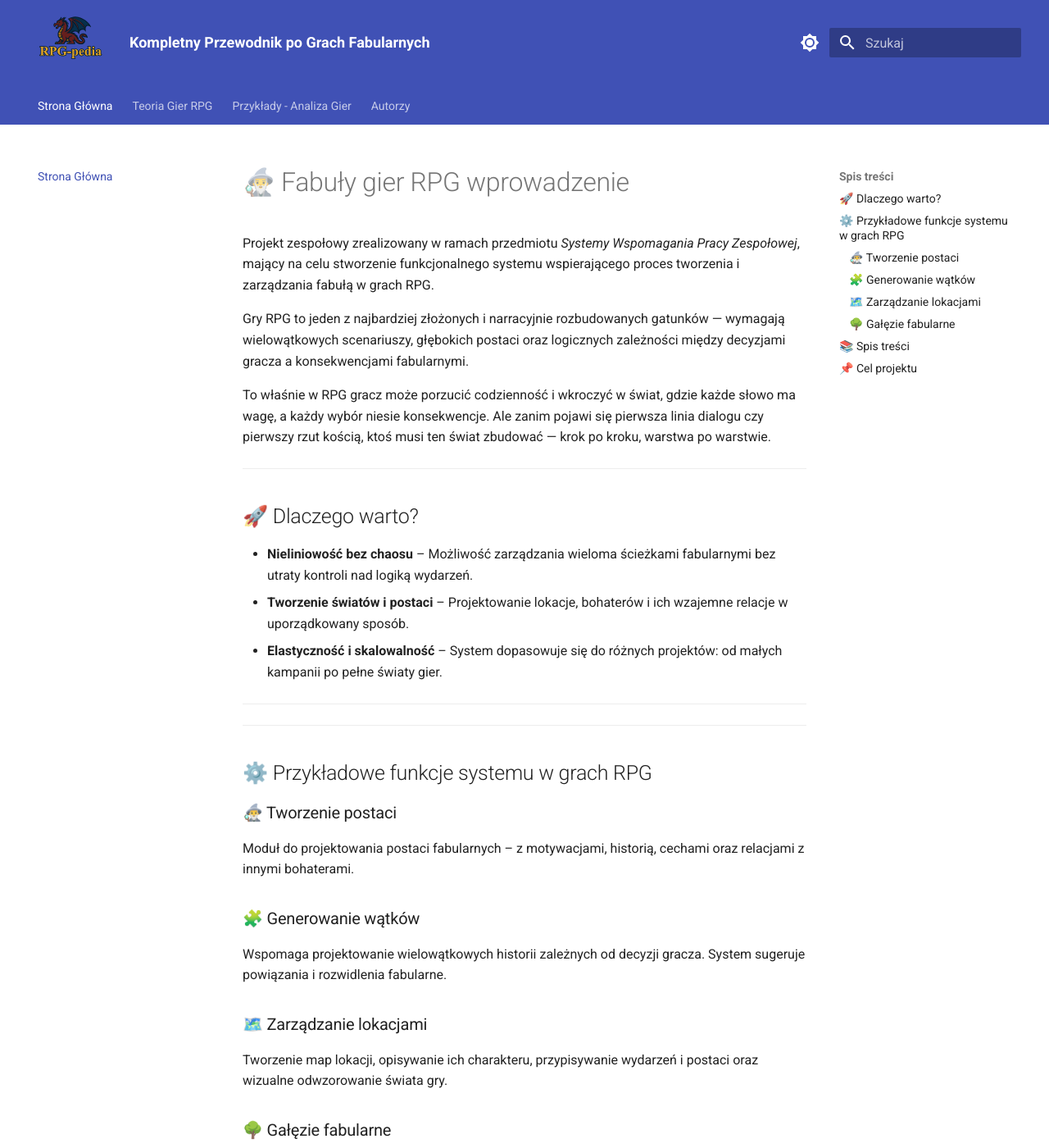
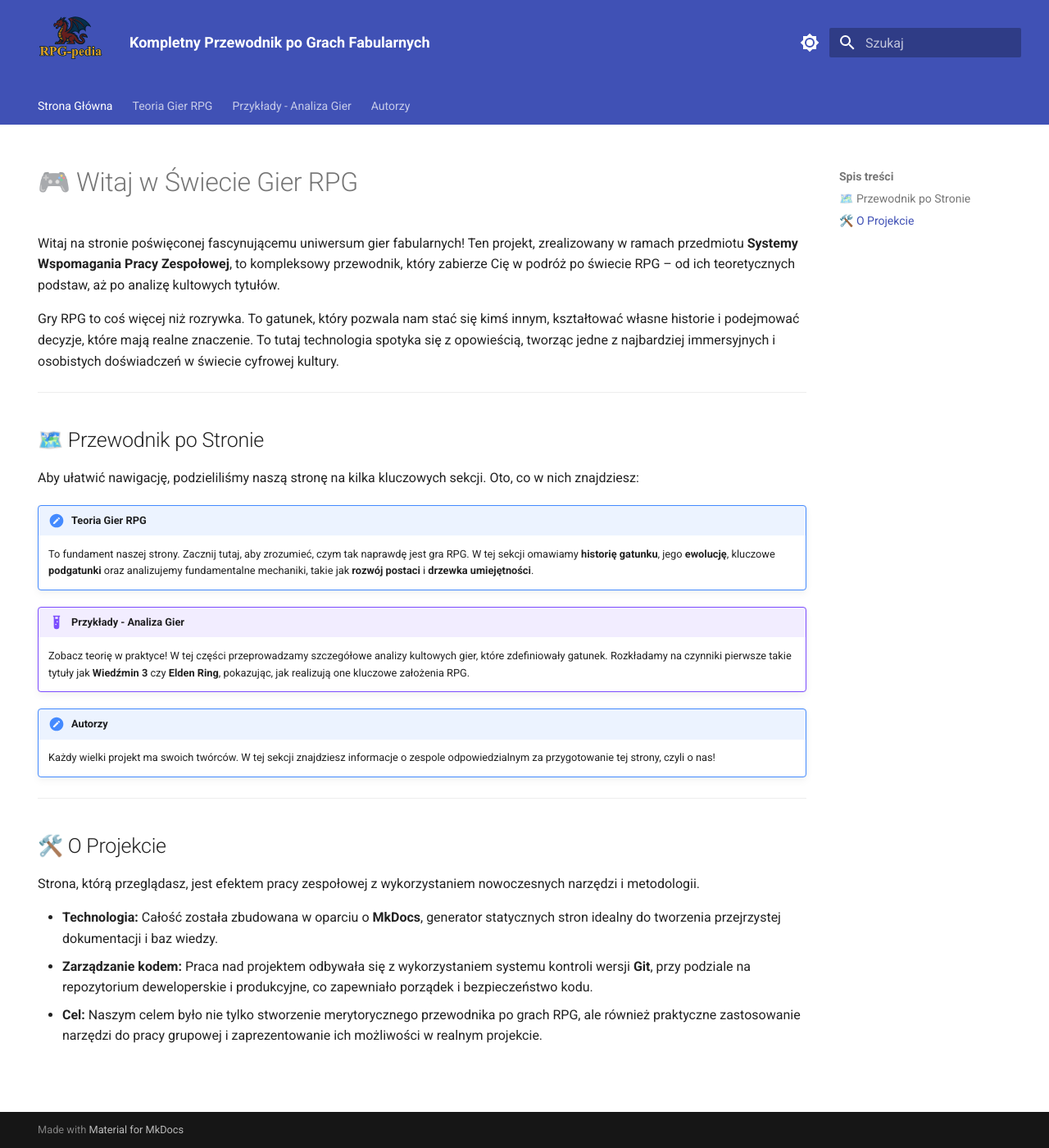
Before and after one commit to VsWisniaVs/ProjektWspomaganiePracyFabulyWGrachRPG, an MkDocs documentation site: the page built from docs/index.md, in a window 1280 px wide and 1400 px high. Shown: the whole window at 82% size. Built offline with MkDocs 1.6.1 and Material for MkDocs 9.7.7, drawn with Linux system fonts in a browser that asks for light colours; some of the changed text lies outside the part shown.

Commit message:
Zmiana w index.md

```diff
--- a/docs/index.md
+++ b/docs/index.md
@@ -1,46 +1,34 @@
-# 🧙‍♂️ Fabuły gier RPG wprowadzenie
+---
+hide:
+  - navigation
+---
+# 🎮 Witaj w Świecie Gier RPG
 
-Projekt zespołowy zrealizowany w ramach przedmiotu *Systemy Wspomagania Pracy Zespołowej*, mający na celu stworzenie funkcjonalnego systemu wspierającego proces tworzenia i zarządzania fabułą w grach RPG.
+Witaj na stronie poświęconej fascynującemu uniwersum gier fabularnych! Ten projekt, zrealizowany w ramach przedmiotu **Systemy Wspomagania Pracy Zespołowej**, to kompleksowy przewodnik, który zabierze Cię w podróż po świecie RPG – od ich teoretycznych podstaw, aż po analizę kultowych tytułów.
 
-Gry RPG to jeden z najbardziej złożonych i narracyjnie rozbudowanych gatunków — wymagają wielowątkowych scenariuszy, głębokich postaci oraz logicznych zależności między decyzjami gracza a konsekwencjami fabularnymi.
-
-To właśnie w RPG gracz może porzucić codzienność i wkroczyć w świat, gdzie każde słowo ma wagę, a każdy wybór niesie konsekwencje. Ale zanim pojawi się pierwsza linia dialogu czy pierwszy rzut kością, ktoś musi ten świat zbudować — krok po kroku, warstwa po warstwie.
+Gry RPG to coś więcej niż rozrywka. To gatunek, który pozwala nam stać się kimś innym, kształtować własne historie i podejmować decyzje, które mają realne znaczenie. To tutaj technologia spotyka się z opowieścią, tworząc jedne z najbardziej immersyjnych i osobistych doświadczeń w świecie cyfrowej kultury.
 
 ---
 
-## 🚀 Dlaczego warto?
+## 🗺️ Przewodnik po Stronie
 
-- **Nieliniowość bez chaosu** – Możliwość zarządzania wieloma ścieżkami fabularnymi bez utraty kontroli nad logiką wydarzeń.
-- **Tworzenie światów i postaci** – Projektowanie lokacje, bohaterów i ich wzajemne relacje w uporządkowany sposób.
-- **Elastyczność i skalowalność** – System dopasowuje się do różnych projektów: od małych kampanii po pełne światy gier.
+Aby ułatwić nawigację, podzieliliśmy naszą stronę na kilka kluczowych sekcji. Oto, co w nich znajdziesz:
+
+!!! note "Teoria Gier RPG"
+    To fundament naszej strony. Zacznij tutaj, aby zrozumieć, czym tak naprawdę jest gra RPG. W tej sekcji omawiamy **historię gatunku**, jego **ewolucję**, kluczowe **podgatunki** oraz analizujemy fundamentalne mechaniki, takie jak **rozwój postaci** i **drzewka umiejętności**.
+
+!!! example "Przykłady - Analiza Gier"
+    Zobacz teorię w praktyce! W tej części przeprowadzamy szczegółowe analizy kultowych gier, które zdefiniowały gatunek. Rozkładamy na czynniki pierwsze takie tytuły jak **Wiedźmin 3** czy **Elden Ring**, pokazując, jak realizują one kluczowe założenia RPG.
+
+!!! account-group "Autorzy"
+    Każdy wielki projekt ma swoich twórców. W tej sekcji znajdziesz informacje o zespole odpowiedzialnym za przygotowanie tej strony, czyli o nas!
 
 ---
 
----
-## ⚙️ Przykładowe funkcje systemu w grach RPG
+## 🛠️ O Projekcie
 
-### 🧙‍♂️ Tworzenie postaci
-Moduł do projektowania postaci fabularnych – z motywacjami, historią, cechami oraz relacjami z innymi bohaterami.
+Strona, którą przeglądasz, jest efektem pracy zespołowej z wykorzystaniem nowoczesnych narzędzi i metodologii.
 
-### 🧩 Generowanie wątków
-Wspomaga projektowanie wielowątkowych historii zależnych od decyzji gracza. System sugeruje powiązania i rozwidlenia fabularne.
-
-### 🗺️ Zarządzanie lokacjami
-Tworzenie map lokacji, opisywanie ich charakteru, przypisywanie wydarzeń i postaci oraz wizualne odwzorowanie świata gry.
-
-### 🌳 Gałęzie fabularne
-Interaktywna wizualizacja ścieżek fabularnych w formie drzewa decyzyjnego. Pozwala śledzić przebieg scenariusza i konsekwencje wyborów.
-
----
-
-## 📚 Spis treści
-
-- [Wprowadzenie](teoria/historia-i-ewolucja.md)
-- [Tworzenie postaci](teoria/rozwojpostaci.md)
-- [Przykłady](przyklady/index.md)
-
----
-
-## 📌 Cel projektu
-
-Celem systemu jest nie tylko wsparcie projektantów gier RPG, ale też demonstracja możliwości narzędzi wspomagających pracę zespołową – od automatyzacji powtarzalnych zadań po przejrzystą współpracę przy złożonych projektach kreatywnych.
+* **Technologia:** Całość została zbudowana w oparciu o **MkDocs**, generator statycznych stron idealny do tworzenia przejrzystej dokumentacji i baz wiedzy.
+* **Zarządzanie kodem:** Praca nad projektem odbywała się z wykorzystaniem systemu kontroli wersji **Git**, przy podziale na repozytorium deweloperskie i produkcyjne, co zapewniało porządek i bezpieczeństwo kodu.
+* **Cel:** Naszym celem było nie tylko stworzenie merytorycznego przewodnika po grach RPG, ale również praktyczne zastosowanie narzędzi do pracy grupowej i zaprezentowanie ich możliwości w realnym projekcie.
--- a/mkdocs.yml
+++ b/mkdocs.yml
@@ -40,7 +40,7 @@ nav:
     - 'Wprowadzenie do sekcji': 'teoria/index.md'
     - Historia i ewolucja: 'teoria/historia-i-ewolucja.md'
     - 'Podgatunku i gatunki': 'teoria/podgatunki.md'
-    - 'Rozwój Postaci i Drzewka Umiejętności': 'teoria/rozwoj_postaci.md'
+    - 'Rozwój Postaci i Drzewka Umiejętności': 'teoria/rozwojpostaci.md'
   - 'Przykłady - Analiza Gier':
     - 'Wprowadzenie do analiz': 'przyklady/index.md'
     - 'Analiza: Wiedźmin 3': 'przyklady/wiedzmin.md'
```
